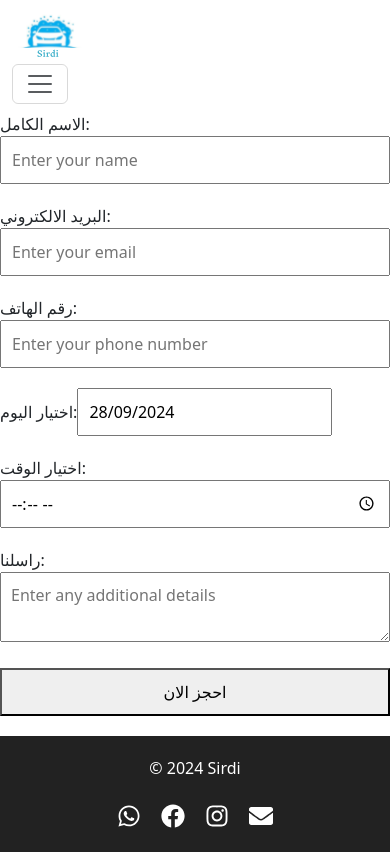
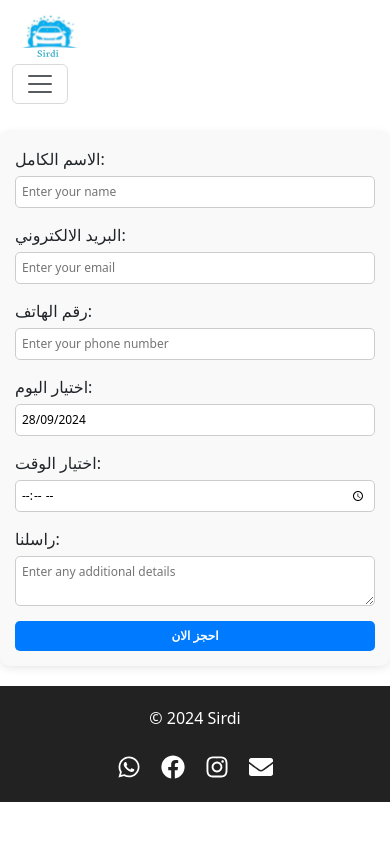
Before and after one commit to Bihabaha/Sirdi, a React (Create React App) app: page /contact in a window 390 px wide. Built offline with nearby package versions, Linux system fonts and the light colour scheme.

Commit message:
updates responsiveness of contact

```diff
--- a/src/index.css
+++ b/src/index.css
@@ -1,27 +1,83 @@
 
 
 
-
+/* Contact form*/
 .booking-form {
   display: flex;
   flex-direction: column;
   max-width: 400px;
-  margin: auto;
-  gap: 20px;
-  margin-bottom: 20px;
+  margin: 20px auto;
+  padding: 20px;
+  gap: 15px;
+  background-color: #f9f9f9; /* Light background */
+  border-radius: 10px;
+  box-shadow: 0 2px 10px rgba(0, 0, 0, 0.1); /* Soft shadow */
 }
 
-.booking-form input, .booking-form textarea, .booking-form button {
+.booking-form div {
+  display: flex;
+  flex-direction: column;
+  gap: 5px;
+}
+
+.booking-form input,
+.booking-form textarea,
+.booking-form button {
   padding: 10px;
   font-size: 16px;
   width: 100%;
+  border: 1px solid #ccc;
+  border-radius: 5px;
+  box-sizing: border-box;
 }
 
-.booking-container {
-  text-align: center;
-  margin-top: 50px;
+.booking-form textarea {
+  resize: vertical;
 }
 
+.booking-form button {
+  background-color: #007bff;
+  color: white;
+  font-weight: bold;
+  border: none;
+  cursor: pointer;
+  transition: background-color 0.3s ease;
+}
+
+.booking-form button:hover {
+  background-color: #0056b3;
+}
+
+/* Responsive adjustments */
+@media (max-width: 768px) {
+  .booking-form {
+    max-width: 90%;
+  }
+
+  .booking-form input,
+  .booking-form textarea,
+  .booking-form button {
+    font-size: 14px;
+    padding: 8px;
+  }
+}
+
+@media (max-width: 480px) {
+  .booking-form {
+    max-width: 100%;
+    padding: 15px;
+  }
+
+  .booking-form input,
+  .booking-form textarea,
+  .booking-form button {
+    font-size: 12px;
+    padding: 6px;
+  }
+}
+
+
+/* Carousel*/
 
 .carousel-item {
   height: 800px; /* Set a fixed height for the carousel items */
```
